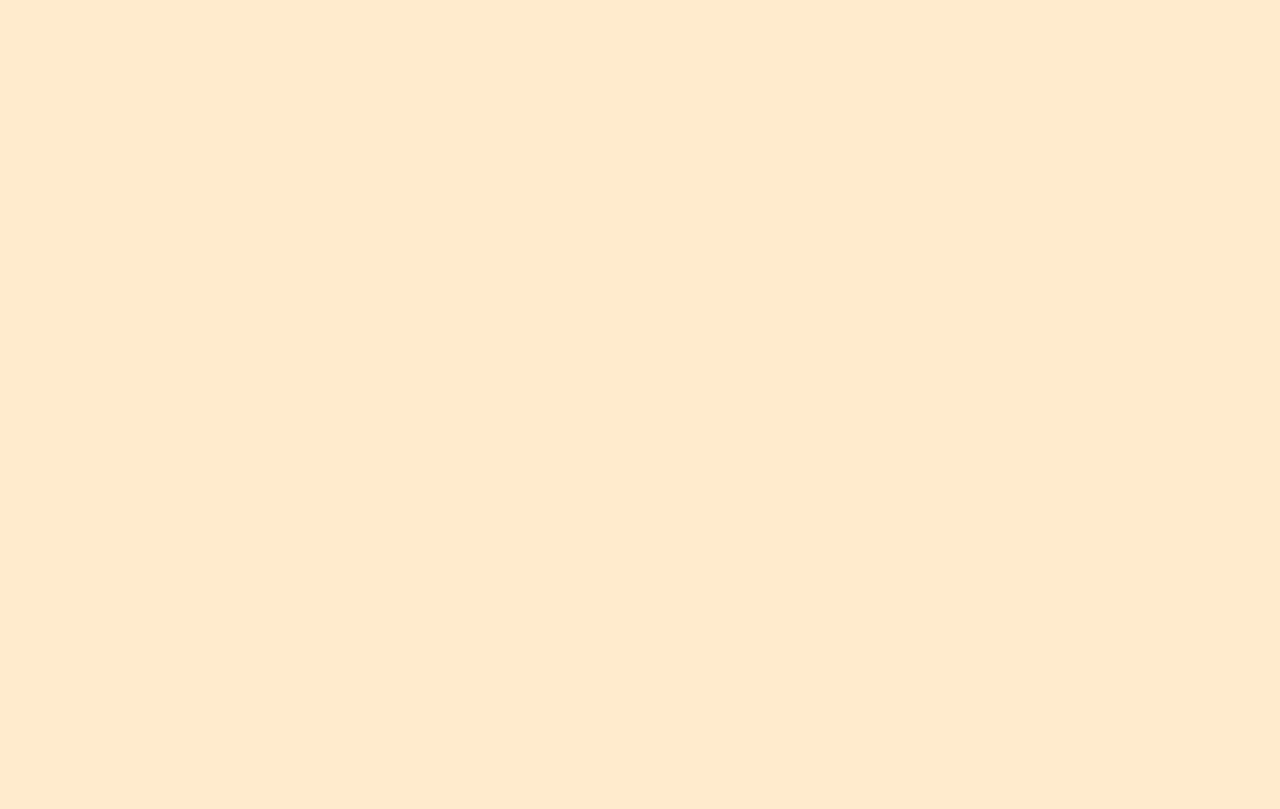
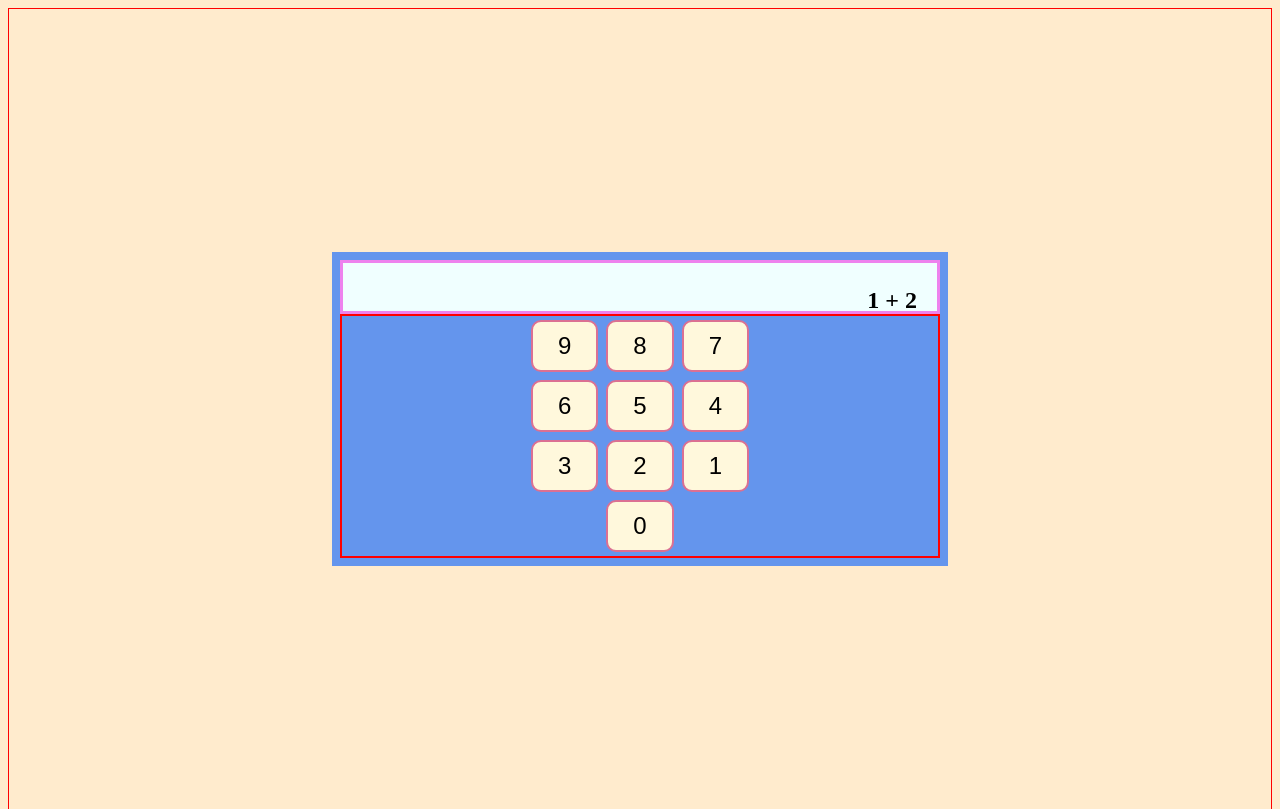
Before and after one commit to Kris022/odin-calculator, a plain HTML site: page index.html in a window 1280 px wide. Shown: the top 809 px of the page. Drawn offline with Linux system fonts and the light colour scheme.

Commit message:
basic calc design

```diff
--- a/index.html
+++ b/index.html
@@ -1,13 +1,45 @@
 <!DOCTYPE html>
 <html lang="en">
-<head>
-    <meta charset="UTF-8">
-    <meta name="viewport" content="width=device-width, initial-scale=1.0">
+  <head>
+    <meta charset="UTF-8" />
+    <meta name="viewport" content="width=device-width, initial-scale=1.0" />
     <title>Document</title>
-    <link rel="stylesheet" href="style.css">
-</head>
-<body>
+    <link rel="stylesheet" href="style.css" />
+  </head>
+  <body>
     <script src="main.js" defer></script>
 
-</body>
+    <div class="flex-container">
+      <div class="content">
+        <div class="calculator">
+          <div class="display">
+            <p>1 + 2</p>
+          </div>
+          <div class="keyboard">
+            <div class="keyboard-row">
+              <button>9</button>
+              <button>8</button>
+              <button>7</button>
+            </div>
+
+            <div>
+              <button>6</button>
+              <button>5</button>
+              <button>4</button>
+            </div>
+
+            <div>
+              <button>3</button>
+              <button>2</button>
+              <button>1</button>
+            </div>
+
+            <div>
+              <button>0</button>
+            </div>
+          </div>
+        </div>
+      </div>
+    </div>
+  </body>
 </html>
--- a/style.css
+++ b/style.css
@@ -1,3 +1,59 @@
 body {
-    background-color: blanchedalmond;
+  background-color: blanchedalmond;
 }
+
+.flex-container {
+  height: 100vh;
+  display: flex;
+  justify-content: center;
+  align-items: center;
+  border: 1px solid red;
+}
+
+.content {
+  /* border: 1px solid lime; */
+}
+
+.calculator {
+  width: 600px;
+  background-color: cornflowerblue;
+  padding: 0.5rem;
+}
+
+.display {
+  height: 3rem;
+  background-color: azure;
+  border: 3px solid violet;
+}
+
+.display p {
+  text-align: end;
+  margin-right: 20px;
+  font-size: x-large;
+  font-weight: bold;
+}
+
+.keyboard {
+    border: 2px solid red;
+    display: flex;
+    flex-direction: column;
+}
+
+.keyboard div {
+    display: flex;
+    justify-content: center;
+}
+
+.keyboard button {
+    margin: 4px;
+    font-size: x-large;
+    padding-inline: 25px;
+    padding-block: 10px;
+    background-color: cornsilk;
+    border: 2px solid palevioletred;
+    border-radius: 10px;
+}
+
+.keyboard button:hover {
+    cursor: pointer;
+}
```
